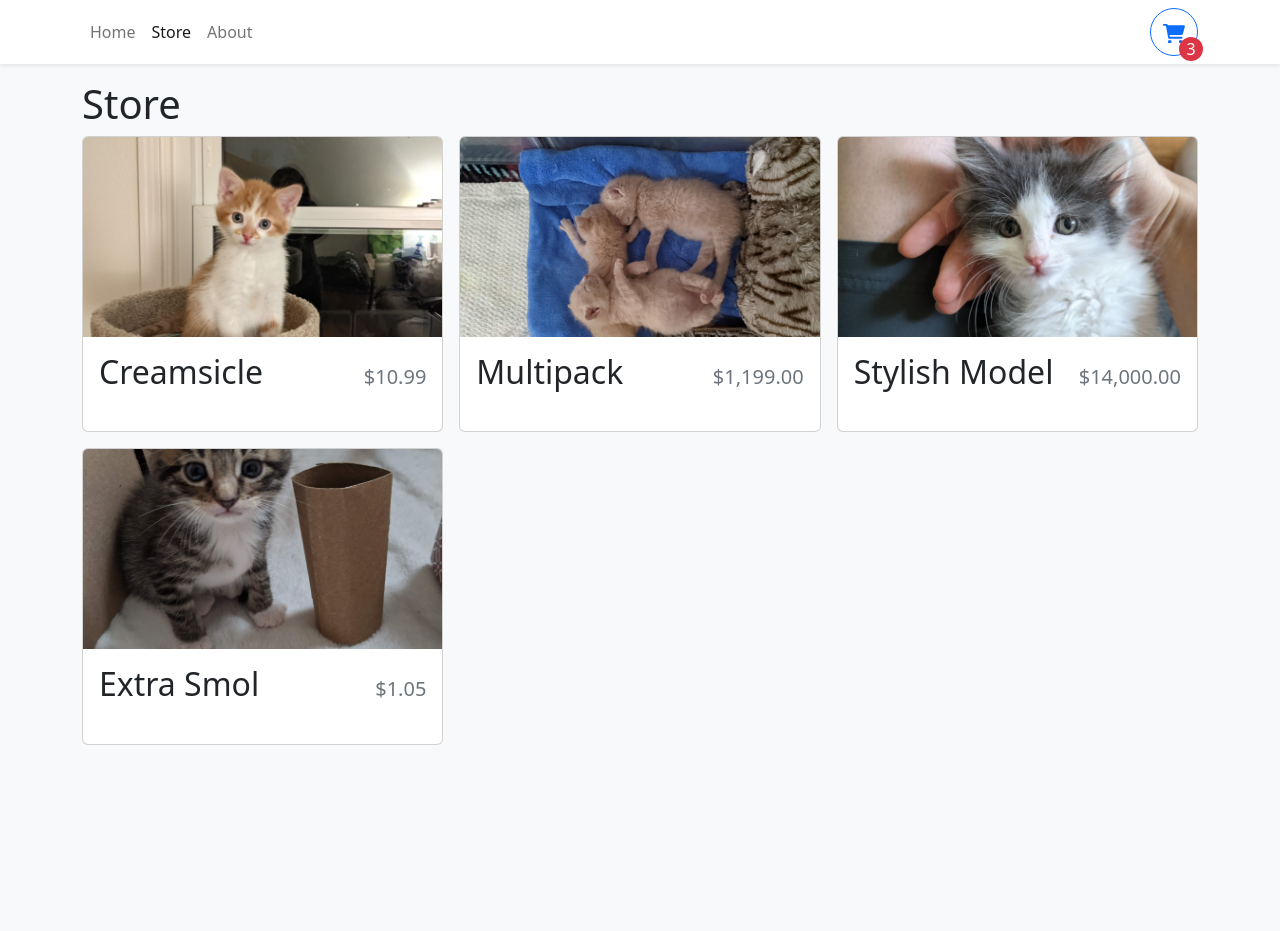
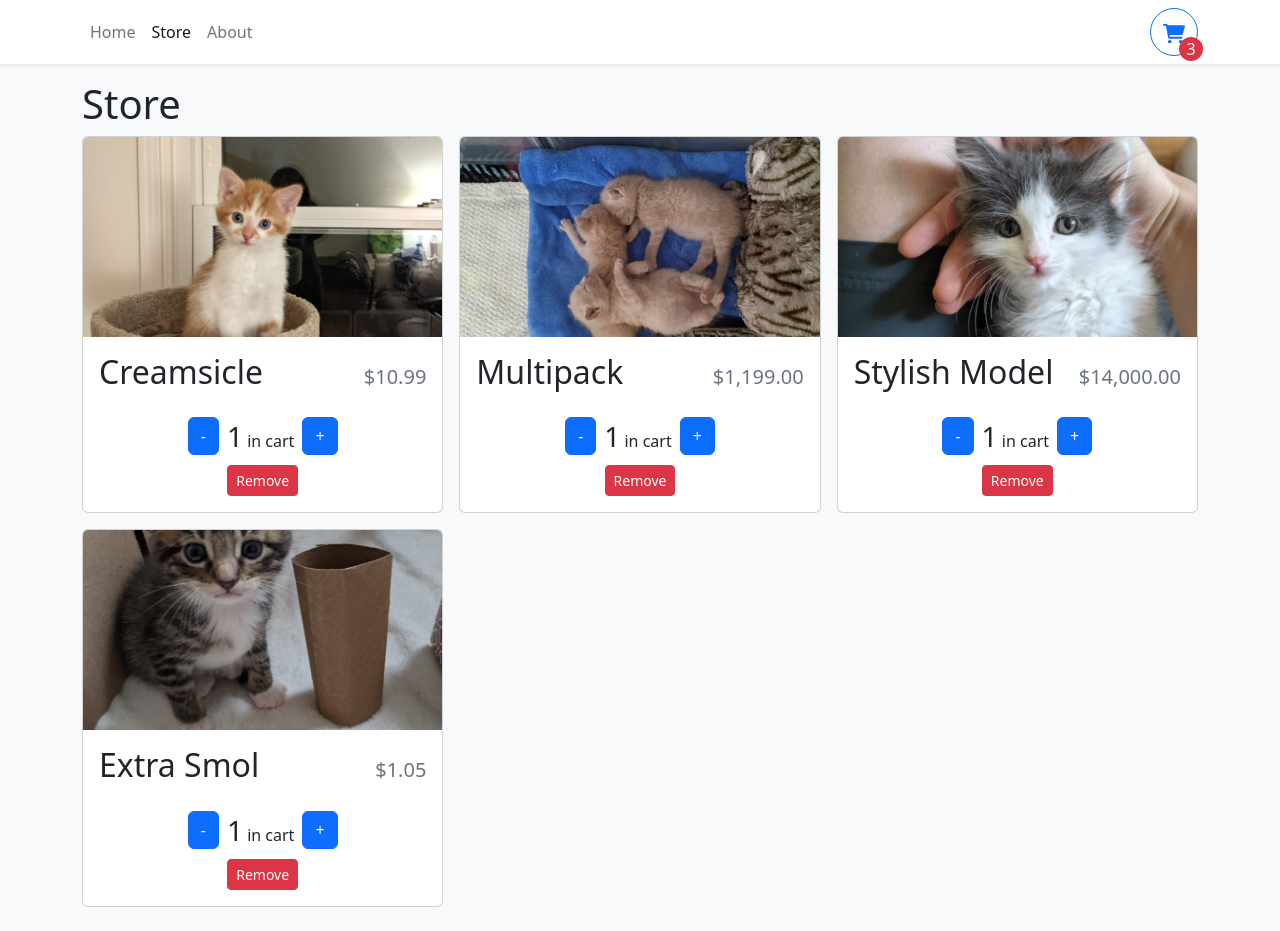
Before and after one commit to Mayanwolfe/KittenStore_DEMO, a React (Vite) app: page /store in a window 1280 px wide. Before the commit the page ends 800 px from the top, so only its background shows below. Built offline with nearby package versions, Linux system fonts and the light colour scheme.

Commit message:
set up context

```diff
--- a/src/components/StoreItem.tsx
+++ b/src/components/StoreItem.tsx
@@ -1,4 +1,4 @@
-import { Card } from "react-bootstrap"
+import { Button, Card } from "react-bootstrap"
 import { formatCurrency } from "../utilities/formatCurrency"
 
 type StoreItemProps = {
@@ -10,14 +10,29 @@
 
 
 export function StoreItem({id, name, price, imgUrl} : StoreItemProps) {
+  const quantity = 1
   return (
-  <Card>
+  <Card className="h-100">
     <Card.Img variant = "top" src = {imgUrl} height="200px" style={{objectFit: "cover"}} />
     <Card.Body className="d-flex flex-column">
       <Card.Title className="d-flex justify-content-between align-items-baseline mb-4">
         <span className="fs-2">{name}</span >
         <span className="ms-2 text-muted">{formatCurrency(price)}</span>
       </Card.Title>
+      <div className="mt-auto">
+        {quantity === 0 ? (<Button className="w-100">+ Add to Cart</Button> ): (
+          <div className="d-flex align-items-center flex-column" style={{gap: ".5rem"}}>
+            <div className="d-flex align-items-center justify-content-center" style={{gap: ".5rem"}}>
+              <Button>-</Button>
+              <div>
+              <span className="fs-3">{quantity}</span> in cart
+              </div>
+              <Button>+</Button>
+            </div>
+            <Button variant="danger" size="sm">Remove</Button>
+          </div>
+        )}
+      </div>
     </Card.Body>
   </Card>
   )
```
Also changed, not shown: src/context/ShoppingCartContext.tsx (added, +29 -0 lines).
